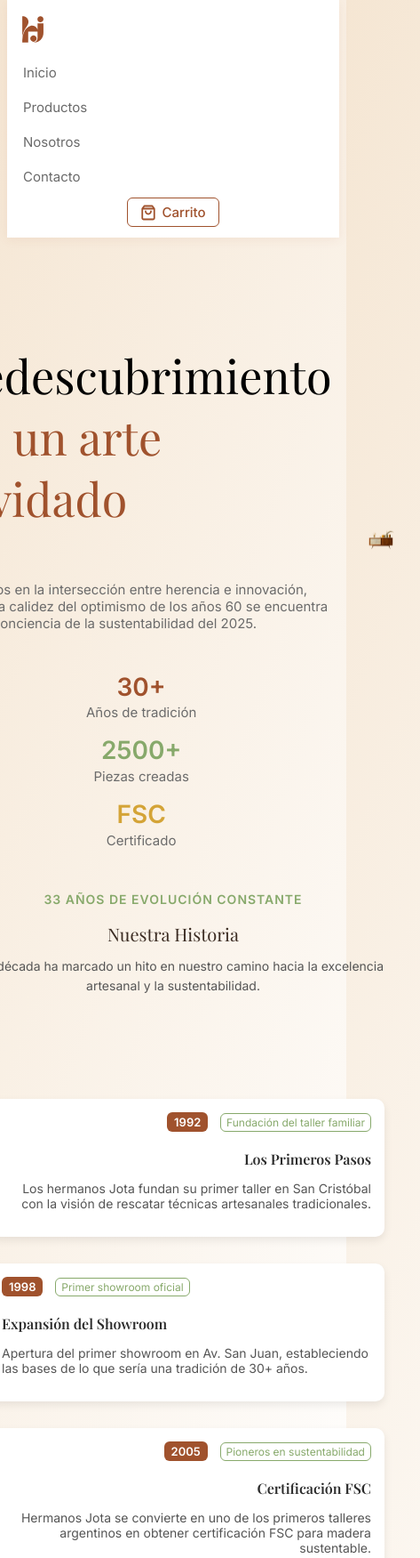
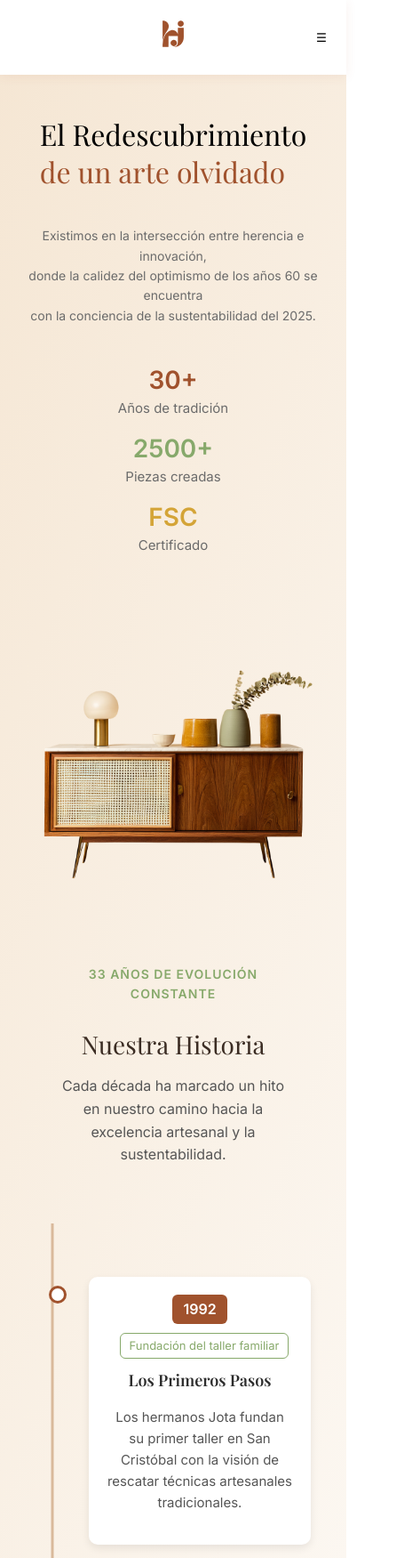
Before and after one commit to Nachzzz/MuebleriaJota_Grupo4, a plain HTML site: page nosotros.html in a window 390 px wide. Shown: the top 1751 px of the page at 89% size, 473 px wide, since content can reach past the window. Drawn offline with nearby package versions, Linux system fonts and the light colour scheme.

Commit message:
Realizo el responsive correspondiente para todas las páginas, excepto productos.html

```diff
--- a/css/styles.css
+++ b/css/styles.css
@@ -1,7 +1,8 @@
 @import url('https://fonts.googleapis.com/css2?family=Playfair+Display:wght@400;500;600;700&family=Inter:wght@300;400;500;600&display=swap');
 
 :root {
-    --font-size: 14px;
+    --font-size: 12pt;
+    --line-height-body: 1.6;
     --font-serif: 'Playfair Display', serif;
     --font-sans: 'Inter', 'Segoe UI', 'Roboto', sans-serif;
 
@@ -21,6 +22,7 @@
 
 
 body {
+    line-height: var(--line-height-body);
     font-family: var(--font-sans);
     background: linear-gradient(290deg, #F5E6D3 0%, #FFFFFF 50%, #F5E6D3 100%);
     font-size: var(--font-size);
@@ -33,25 +35,15 @@ body {
     margin: 0;
 }
 
-/* MOBILE FIRST: estilos base ya aplican para mobile.
-   Ahora agregamos mejoras para pantallas pequeñas y luego escalamos para desktop. */
-
-/* Ajustes generales para mobile */
-body {
-    font-size: 15px;
-    padding: 0 8px;
-}
-
 h2 {
     font-size: 13px;
 }
 
 .placas-container {
-    flex-direction: column;
+    flex-direction: row;
     gap: 20px;
     margin-top: 24px;
     width: 100%;
-    padding: 25px;
     font-size: 1.1rem;
     min-height: 350px;
     border-radius: 12px;
@@ -104,74 +96,110 @@ h2 {
 
 }
 
-
-
 .placa:hover {
     transform: scale(1.01);
     box-shadow: 2px 2px 20px #1f1f1c;
 
 }
 
-/* Desktop: 768px en adelante */
-@media (min-width: 768px) {
-    body {
-        font-size: var(--font-size);
-        padding: 0;
+@media (max-width: 600px) {
+  /* Hero Banner */
+  .hero-banner {
+    flex-direction: column;
+    align-items: center;
+    text-align: center;
+    padding: 20px 12px;
   }
 
-    h1 {
-        font-size: 31px;
-
+  .info_hero h2 {
+    font-size: 9pt;
   }
 
-    h2 {
-        font-size: 12px;
+  .info_hero h1 {
+    font-size: 22px;
+    line-height: 1.3;
+  }
+
+  .info_hero p {
+    font-size: 14px;
+    line-height: 1.6;
+  }
+
+  .div-btn {
+    flex-direction: column;
+    gap: 10px;
+    width: 100%;
+  }
+
+  .btn-hero,
+  .btn-hero1 {
+    width: 100%;
+    text-align: center;
+  }
+
+  .info_hero2 {
+    display: flex;
+    flex-direction: column;
+    gap: 12px;
+    margin-top: 20px;
+  }
+
+  .info_hero2-item {
+    text-align: center;
+  }
+
+  .img_hero img {
+    width: 100%;
+    height: auto;
+    margin-top: 20px;
+  }
+
+  /* Productos Destacados */
+  .productos-destacados {
+    padding: 20px 12px;
+    text-align: center;
+  }
+
+  .info_productos h2 {
+    font-size: 16px;
+  }
+
+  .info_productos h1 {
+    font-size: 22px;
+  }
+
+  .info_productos p {
+    font-size: 14px;
+    line-height: 1.6;
   }
 
   .placas-container {
-        flex-direction: row;
-        gap: 32px;
-        margin-top: 32px;
-        width: auto;
-
-
-
+    display: flex;
+    flex-direction: column;
+    gap: 20px;
   }
 
   .placa {
-        width: 180px;
-        max-width: none;
-        align-items: flex-start;
+    width: 100%;
+    text-align: center;
+    padding: 12px;
   }
 
   .placa img {
+    width: 100%;
     height: auto;
   }
 
   .coleccion {
-        height: 16rem;
-        margin: 0;
+    margin-top: 20px;
   }
 
   .btn-coleccion {
-        width: auto;
-        max-width: none;
-        font-size: 14px;
+    width: 100%;
+    padding: 12px;
+  }
 }
 
-    .placas-info {
-        flex-direction: row;
-        gap: 1rem;
-        margin: 0;
-        width: auto;
-    }
-
-    .placa1 {
-        width: 17rem;
-        max-width: none;
-        margin: 0;
-    }
-}
 
 h1 {
     font-family: var(--font-serif);
@@ -265,27 +293,27 @@ h2 {
     background: var(--brand-siena-tostado);
 }
 
-.titulo-product{
+.titulo-product {
     padding: 50px;
     text-align: center;
     margin: 30px;
 }
 
-.negro{
+.negro {
     color: black;
 }
 
-.marron{
+.marron {
     color: var(--brand-siena-tostado);
 }
 
-.buscar-product{
+.buscar-product {
     background-color: #f3f2f2;
     border-radius: 10px;
     border: 2px solid #A0522D;
 }
 
-.buscador{
+.buscador {
     padding: 8px;
     background-color: #9e5b3c;
     width: 400px;
@@ -298,6 +326,7 @@ h2 {
     flex-direction: row-reverse;
 
 }
+
 .buscador input::placeholder {
     color: #000;
 }
@@ -314,11 +343,16 @@ h2 {
 }
 
 .buscador button {
-    background: transparent; /* sin fondo */
-    border: none;           /* sin borde */
-    cursor: pointer;        /* manito al pasar */
-    padding: 0 5px;         /* opcional, achica espacio */
+    background: transparent;
+    /* sin fondo */
+    border: none;
+    /* sin borde */
+    cursor: pointer;
+    /* manito al pasar */
+    padding: 0 5px;
+    /* opcional, achica espacio */
 }
+
 .buscador button i {
 
     color: #080808;
@@ -326,7 +360,7 @@ h2 {
 }
 
 
-.coleccion1{
+.coleccion1 {
 
     display: flex;
     gap: 1rem;
@@ -334,7 +368,7 @@ h2 {
 
 }
 
-.btn-coleccion.especial{
+.btn-coleccion.especial {
     padding: 30px 40px;
 
 }
@@ -368,7 +402,7 @@ h2 {
 }
 
 
-.coleccion{
+.coleccion {
     display: flex;
     justify-content: center;
     align-items: center;
@@ -573,34 +607,64 @@ nav {
     color: #fff;
 }
 
+/* Botón hamburguesa */
+.menu-toggle {
+    background: none;
+    border: none;
+    cursor: pointer;
+    display: none;
+    /* se muestra solo en mobile */
+}
+
+.menu-toggle img {
+    width: 28px;
+    height: 28px;
+}
+
+/* Mobile */
+@media (max-width: 600px) {
+    nav {
+        justify-content: center;
+        position: relative;
+    }
+
+    /* Ocultar menú por defecto */
+    .nav-links {
+        display: none;
+        flex-direction: column;
+        gap: 12px;
+        background: #fff;
+        position: absolute;
+        top: 100%;
+        left: 0;
+        width: 100%;
+        padding: 16px;
+        box-shadow: 0 2px 8px rgba(0, 0, 0, 0.1);
+    }
+
+    /* Mostrar menú cuando está activo */
+    .nav-links.active {
+        display: flex;
+    }
+
+    /* Logo centrado */
+    .logo {
+        flex: 1;
+        display: flex;
+        justify-content: center;
+    }
+
+    /* Botón hamburguesa a la derecha */
+    .menu-toggle {
+        display: block;
+        position: absolute;
+        right: 16px;
+        top: 50%;
+        transform: translateY(-50%);
+    }
+}
 
 
-/* Responsive navbar para mobile */
-@media (max-width: 600px) {
-    nav {
-        flex-direction: column;
-        align-items: flex-start;
-        padding: 12px 8px;
-    }
-
-    .nav-links {
-        flex-direction: column;
-        gap: 8px;
-        width: 100%;
-        margin-top: 8px;
-    }
-
-    .nav-links li {
-        width: 100%;
-    }
-
-    .nav-links a,
-    .nav-links .carrito-btn {
-        width: 100%;
-        display: block;
-        text-align: left;
-    }
-}
 
 /* Hero Banner */
 
@@ -695,7 +759,7 @@ nav {
     border-color: var(--brand-siena-tostado);
 }
 
-.links{
+.links {
     text-decoration: none;
     color: inherit;
 }
@@ -765,6 +829,26 @@ nav {
 
 /* Responsive */
 @media (max-width: 600px) {
+
+    .hero-banner {
+        flex-direction: column;
+        text-align: center;
+        gap: 24px;
+        min-height: auto;
+    }
+
+    .info_hero {
+        align-items: center;
+    }
+
+    .info_hero p {
+        text-align: center;
+    }
+
+    .info_hero h1 {
+        font-size: 2em;
+    }
+
     .info_hero2 {
         flex-direction: column;
         gap: 18px;
@@ -832,11 +916,10 @@ footer {
     text-align: left;
 }
 
-@media (max-width: 900px) {
+@media (max-width: 600px) {
     .footer-content {
         flex-direction: column;
         align-items: center;
-        padding: 24px 12px;
         max-width: 100%;
         left: 0;
         transform: none;
@@ -1126,7 +1209,7 @@ footer {
     padding-top: 8pc;
 }
 
-.herencia-viva{
+.herencia-viva {
     display: flex;
     align-items: center;
     /* centra verticalmente */
@@ -1148,12 +1231,13 @@ footer {
     align-items: flex-start;
 }
 
-.puntos h2{
+.puntos h2 {
     color: black;
 }
 
 .lista-servicios {
-    list-style: none; /* quitamos las viñetas por defecto */
+    list-style: none;
+    /* quitamos las viñetas por defecto */
     padding-left: 0;
     margin: 20px 0;
     text-align: left;
@@ -1161,14 +1245,16 @@ footer {
 
 .lista-servicios li {
     position: relative;
-    padding-left: 20px; /* espacio para el punto */
+    padding-left: 20px;
+    /* espacio para el punto */
     margin-bottom: 15px;
     line-height: 1.5;
     color: #444;
 }
 
 .lista-servicios li::before {
-    content: "●"; /* viñeta personalizada */
+    content: "●";
+    /* viñeta personalizada */
     position: absolute;
     left: 0;
     top: 4px;
@@ -1177,82 +1263,60 @@ footer {
 }
 
 
-/* ====== Responsive ====== */
+/* ====== Responsive Nosotros ====== */
+@media (max-width: 600px) {
 
-/* Tablets */
-@media (max-width: 992px) {
-    .timeline-title {
-        font-size: 24px;
+    .timeline-section {
+        padding: 0%;
     }
 
-    .timeline-description {
-        font-size: 15px;
-        padding: 0 10px;
+    .timeline-header {
+        font-size: 12px;
+        justify-content: center;
+        text-align: center;
+        margin: 2pc;
+        padding: 2pc;
     }
 
-    .timeline-item {
-        padding: 15px 30px;
+    .timeline-item.left {
+        text-align: center;
+        width: auto;
+        padding-left: 100px;
     }
 
-    .timeline-content h3 {
-        font-size: 17px;
-    }
+    .timeline-item.right {
+        text-align: center;
+        width: auto;
+        padding-left: 100px;
+        left: 0%;
     }
 
-/* Móviles grandes */
-@media (max-width: 768px) {
     .timeline-line {
-        left: 20px;
-        transform: none;
+        left: 15%;
     }
 
-    .timeline-item {
-        width: 100%;
-        padding-left: 50px;
-        padding-right: 20px;
-        text-align: left;
-    }
-
-    .timeline-item.left,
-    .timeline-item.right {
-        left: 0;
+    .timeline-item.left::before,
+    .timeline-item.right::before {
+        left: 55px;
     }
 
     .timeline-item::before {
-        left: 5px;
-        right: auto;
+        right: 172px;
+    }
+
+    .placas-info {
+        flex-direction: column;
+        gap: 2rem;
+    }
+
+    .info_herencia,
+    .herencia-viva {
+        flex-direction: column;
+        text-align: center;
+        align-items: center;
+    }
+
+    .valores-header {
+        padding: 4pc;
     }
 }
-
-/* Móviles chicos */
-@media (max-width: 480px) {
-    .timeline-title {
-        font-size: 20px;
-    }
-
-    .timeline-description {
-        font-size: 14px;
-    }
-
-    .timeline-content {
-        padding: 15px;
-    }
-
-    .timeline-year {
-        font-size: 13px;
-        padding: 3px 8px;
-    }
-
-    .timeline-tag {
-        font-size: 12px;
-        padding: 2px 6px;
-    }
-
-    .timeline-content h3 {
-        font-size: 16px;
-    }
-
-    .timeline-content p {
-        font-size: 14px;
-    }
-}
--- /dev/null
+++ b/js/navbar.js
@@ -0,0 +1,6 @@
+const toggleBtn = document.querySelector(".menu-toggle");
+const navLinks = document.querySelector(".nav-links");
+
+toggleBtn.addEventListener("click", () => {
+  navLinks.classList.toggle("active");
+});
--- a/nosotros.html
+++ b/nosotros.html
@@ -11,10 +11,19 @@
 <body>
     <header>
         <nav>
+            <!-- Logo -->
+            <div class="logo">
+                <a href="index.html">
+                    <img src="assets/img/logo.svg" alt="Logo Mueblería Jota Hnos">
+                </a>
+            </div>
 
-            <div class="logo">
-                <img src="assets/img/logo.svg" alt="Logo Mueblería Jota Hnos" href="index.html">
-            </div>
+            <!-- Botón hamburguesa -->
+            <button class="menu-toggle" aria-label="Abrir menú">
+                ☰
+            </button>
+
+            <!-- Links -->
             <ul class="nav-links">
                 <li><a href="index.html">Inicio</a></li>
                 <li><a href="productos.html">Productos</a></li>
@@ -264,6 +273,7 @@
                 <p>Creado con ❤ por Grupo 4</p>
             </div>
     </footer>
+    <script src="js/navbar.js"></script>
 </body>
 
 </html>
```
Also changed, not shown: contacto.html (+15 -5 lines), index.html (+14 -3 lines). Lines whose indentation alone changed are shown as unchanged.
